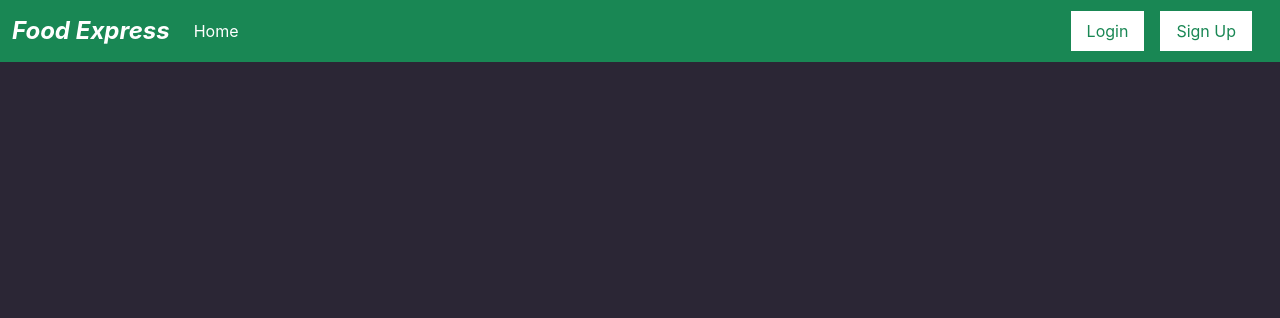
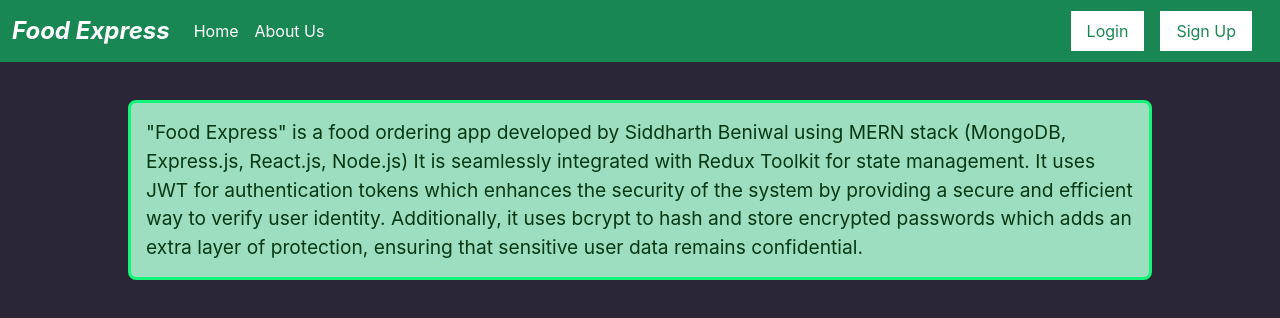
Before and after one commit to Siddharthbeniwal/Food-Express, a React (Create React App) app: page /aboutUs in a window 1280 px wide. Shown: the top 318 px of the page. Built offline with nearby package versions, Linux system fonts and the light colour scheme.

Commit message:
login/logout handling changes

```diff
--- a/src/App.js
+++ b/src/App.js
@@ -4,6 +4,7 @@ import Login from './screens/Login';
 import SignUp from './screens/SignUp';
 import Navbar from './components/Navbar';
 import MyOrders from './screens/MyOrders';
+import AboutUs from './screens/AboutUs';
 
 import {
   BrowserRouter as Router,
@@ -23,6 +24,7 @@ function App() {
           <Route exact path = '/login' element = {<Login/>} />
           <Route exact path = '/signUp' element = {<SignUp/>}/>
           <Route exact path = '/myOrders' element = {<MyOrders/>}/>
+          <Route exact path = '/aboutUs' element = {<AboutUs/>}/>
         </Routes>
       </div>
     </Router>
--- a/src/appConstants.js
+++ b/src/appConstants.js
@@ -5,3 +5,9 @@ export const API_URLS = {
   CREATE_ORDER: 'http://localhost:5000/api/createOrder',
   GET_MY_ORDERS: 'http://localhost:5000/api/getMyOrders'
 };
+
+export const ABOUT_US_TEXT =
+`"Food Express" is a food ordering app developed by Siddharth Beniwal using MERN stack (MongoDB, Express.js, React.js, Node.js)
+It is seamlessly integrated with Redux Toolkit for state management. It uses JWT for authentication tokens which enhances the security
+of the system by providing a secure and efficient way to verify user identity. Additionally, it uses bcrypt to hash and store encrypted
+passwords which adds an extra layer of protection, ensuring that sensitive user data remains confidential.`
--- a/src/components/Navbar.js
+++ b/src/components/Navbar.js
@@ -1,14 +1,26 @@
-import React, { useState } from 'react'
+import React, { useEffect, useState } from 'react'
 import { Link } from 'react-router-dom'
 import Modal from '../screens/Modal'
 import { Badge } from 'react-bootstrap'
-import { useSelector } from 'react-redux'
+import { useDispatch, useSelector } from 'react-redux'
+import { setIsLoggedIn } from '../features/foodExpressSlice'
 
 const Navbar = () => {
 
     const [showCart, setShowCart] = useState(false)
 
+    const dispatch = useDispatch()
     const cartData = useSelector(state => state.cartData)
+    const isLoggedIn = useSelector(state => state.isLoggedIn)
+
+    const clearData = () => {
+        dispatch(setIsLoggedIn({ type: 'LOGOUT' }))
+        localStorage.removeItem('authToken')
+        localStorage.removeItem('username')
+        localStorage.removeItem('userEmail')
+    }
+
+    useEffect(() => { }, [isLoggedIn])
 
     return (
         <div>
@@ -23,12 +35,21 @@ const Navbar = () => {
                             <li className="nav-item">
                                 <Link className="nav-link text-white" aria-current="page" to="/">Home</Link>
                             </li>
-                            {(localStorage.getItem('authToken')) ? <li className="nav-item">
+
+                            <li className="nav-item">
+                                <Link className="nav-link text-white" aria-current="page" to="/aboutUs">About Us</Link>
+                            </li>
+
+                            {isLoggedIn ? <li className="nav-item">
                                 <Link className="nav-link text-white" to="/myOrders">My Orders</Link>
                             </li> : ''}
                         </ul>
 
-                        {!(localStorage.getItem('authToken')) ?
+                        {isLoggedIn && localStorage.getItem('username') ? <l className="nav-link text-white fs-5 mx-5">
+                            Hello, {localStorage.getItem('username')}
+                        </l> : ''}
+
+                        {!isLoggedIn ?
                             <div className='d-flex'>
                                 <Link className="nav-link text-success bg-white me-3" aria-current="page" to="/login">Login</Link>
                                 <Link className="nav-link text-success bg-white me-3" aria-current="page" to="/signUp">Sign Up</Link>
@@ -42,7 +63,10 @@ const Navbar = () => {
                                 </Link>
 
                                 <Link className="nav-link text-danger bg-white me-3" aria-current="page"
-                                    onClick={() => localStorage.removeItem('authToken')} to="/login">Log Out</Link>
+                                    onClick={() =>
+                                        clearData()
+                                    }
+                                    to="/login">Log Out</Link>
 
                                 {showCart ?
                                     <Modal
--- a/src/features/foodExpressSlice.js
+++ b/src/features/foodExpressSlice.js
@@ -6,13 +6,32 @@ const initialState = {
     itemTotalPrice: [],
     cartData: [],
     originalFoodList: [],
-    foodList: []
+    foodList: [],
+    isLoggedIn: false
 }
 
 export const foodExpressSlice = createSlice({
     name: 'foodExpress',
     initialState,
     reducers: {
+
+        setIsLoggedIn: ((state, action) => {
+
+            switch (action.payload.type) {
+
+                case 'LOGIN':
+                    state.isLoggedIn = true
+                    break;
+
+                case 'LOGOUT':
+                    state.isLoggedIn = false
+                    break;
+
+                default:
+                    return state;
+
+            }
+        }),
 
         setInitialData: ((state, action) => {
             switch (action.payload.type) {
@@ -103,4 +122,4 @@ export const foodExpressSlice = createSlice({
 
 export default foodExpressSlice.reducer;
 
-export const { handleQuantity, setInitialData, handleCart, filterFoodList } = foodExpressSlice.actions
+export const { setIsLoggedIn, handleQuantity, setInitialData, handleCart, filterFoodList } = foodExpressSlice.actions
--- a/src/index.css
+++ b/src/index.css
@@ -138,3 +138,16 @@ hr {
   color: #063913;
   background-color: rgb(156, 222, 191);
 }
+
+.about-us-container {
+    margin: auto;
+    margin-top: 100px;
+    height: auto;
+    width: 80%;
+    padding: 15px;
+    font-size: larger;
+    color: #063913;
+    background-color: rgb(156, 222, 191);
+    border: solid 3px  #13f478;
+    border-radius: 8px;
+}
--- /dev/null
+++ b/src/screens/AboutUs.js
@@ -0,0 +1,12 @@
+import React from "react";
+import { ABOUT_US_TEXT } from '../appConstants'
+
+const AboutUs = () => {
+    return (
+        <div className="about-us-container">
+            {ABOUT_US_TEXT}
+        </div>
+    )
+}
+
+export default AboutUs;
--- a/src/screens/Login.js
+++ b/src/screens/Login.js
@@ -1,6 +1,8 @@
 import React, { useState } from 'react'
 import { Link, useNavigate } from 'react-router-dom'
 import { API_URLS } from '../appConstants';
+import { setIsLoggedIn } from '../features/foodExpressSlice'
+import { useDispatch, useSelector } from 'react-redux';
 
 const Login = () => {
 
@@ -9,6 +11,8 @@ const Login = () => {
         email: '',
         password: ''
     })
+
+    const dispatch = useDispatch();
 
     const handleLogin = async (e) => {
         e.preventDefault()
@@ -28,6 +32,7 @@ const Login = () => {
             localStorage.setItem('authToken', userLoginResponse.authToken)
             localStorage.setItem('userEmail', userLoginResponse.userData.email)
             localStorage.setItem('username', userLoginResponse.userData.username)
+            dispatch(setIsLoggedIn({type: 'LOGIN'}))
             navigate('/')
 
         } else {
```
Lines whose indentation alone changed are shown as unchanged.
